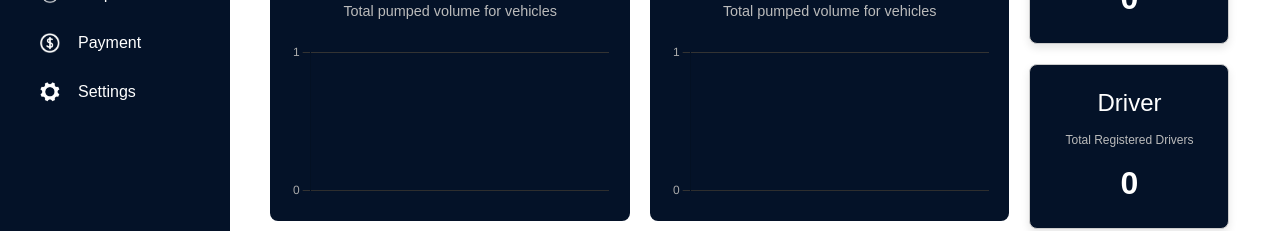
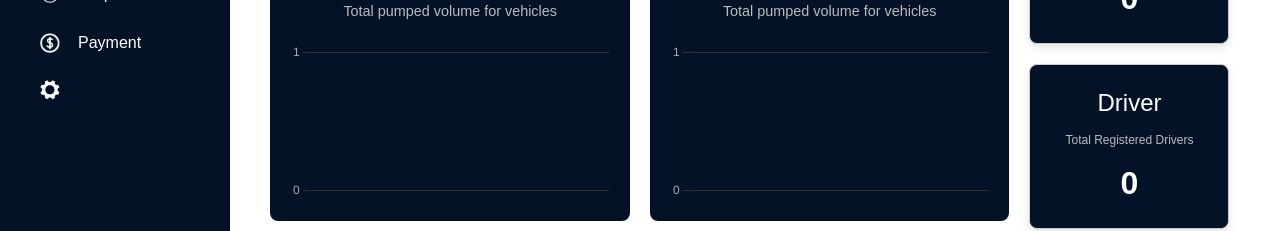
Before and after one commit to MalinduHettiarachchi/Fueltrix-, a React (Create React App) app in the folder fueltrix/: page /dashboard in a window 1280 px wide. Shown: the part 255-486 px from the top of the page. Built offline with nearby package versions, Linux system fonts and the light colour scheme.

Commit message:
Update dashboard.js

```diff
--- a/fueltrix/src/pages/ComManager/dashboard/dashboard.js
+++ b/fueltrix/src/pages/ComManager/dashboard/dashboard.js
@@ -725,7 +725,6 @@ function Dashboard() {
               onClick={() => setActiveComponent("Settings")}
             >
               <img src={Isetting} alt="Setting Icon" className="icon" />
-              Settings
             </p>
           </div>
         </div>
```
